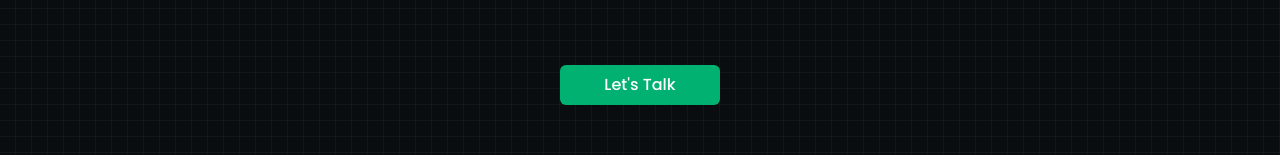
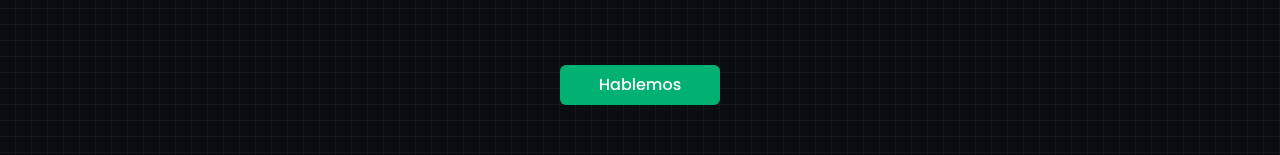
Before and after one commit to LSCF84/portfolio.nextjs.vercel.app, a Next.js app: page / in a window 1280 px wide. Shown: the part 360-515 px from the top of the page. Built offline with nearby package versions, Linux system fonts and the light colour scheme; what tailwindcss-debug-screens would draw is missing.

Commit message:
Update TalkButton.tsx

```diff
--- a/src/components/home/ui/TalkButton.tsx
+++ b/src/components/home/ui/TalkButton.tsx
@@ -8,7 +8,7 @@ const TalkButton = () => {
       href={Strings.telegramLink}
       target="_blank"
     >
-      Let&apos;s Talk
+      Hablemos
     </Link>
   );
 };
```
